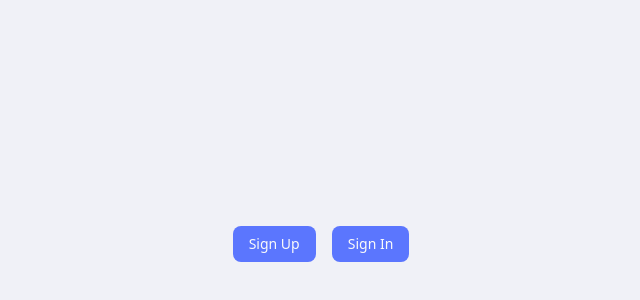
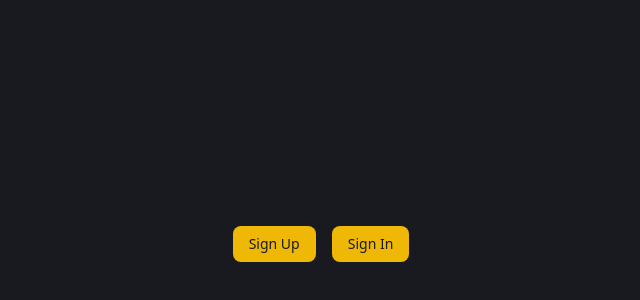
Before and after one commit to jeet-zanthium/trading-dashboard, a React (Vite) app in the folder packages/client/: page / in a window 1280 px wide. Shown: the part 156-456 px from the top of the page, without its empty margins (319-959 px from the left). Built offline with nearby package versions, Linux system fonts and the light colour scheme.

Commit message:
style: update color variables in index.css for improved theming

```diff
--- a/packages/client/src/index.css
+++ b/packages/client/src/index.css
@@ -51,14 +51,14 @@
 
 :root {
   --radius: 0.625rem;
-  --background: oklch(0.96 0.0069 277.16);
-  --foreground: oklch(0.29 0.0473 274.44);
-  --card: oklch(1 0 0);
-  --card-foreground: oklch(0.145 0 0);
+  --background: oklch(0.22 0.0119 270.82);
+  --foreground: oklch(0.94 0.0046 258.33);
+  --card: oklch(0.25 0.0132 253.52);
+  --card-foreground: oklch(0.94 0.0046 258.33);
   --popover: oklch(1 0 0);
   --popover-foreground: oklch(0.145 0 0);
-  --primary: oklch(0.62 0.2033 270.83);
-  --primary-foreground: oklch(0.985 0 0);
+  --primary: oklch(0.81 0.1649 86.69);
+  --primary-foreground: oklch(0.22 0.0119 270.82);
   --secondary: oklch(0.97 0 0);
   --secondary-foreground: oklch(0.205 0 0);
   --muted: oklch(0.97 0 0);
@@ -66,9 +66,9 @@
   --accent: oklch(0.97 0 0);
   --accent-foreground: oklch(0.205 0 0);
   --destructive: oklch(0.577 0.245 27.325);
-  --border: oklch(0.922 0 0);
-  --input: oklch(0.922 0 0);
-  --ring: oklch(0.708 0 0);
+  --border: oklch(0.31 0.019 245.3);
+  --input: oklch(0.31 0.019 245.3);
+  --ring: oklch(0.81 0.1649 86.69);
   --chart-1: oklch(0.646 0.222 41.116);
   --chart-2: oklch(0.6 0.118 184.704);
   --chart-3: oklch(0.398 0.07 227.392);
```
